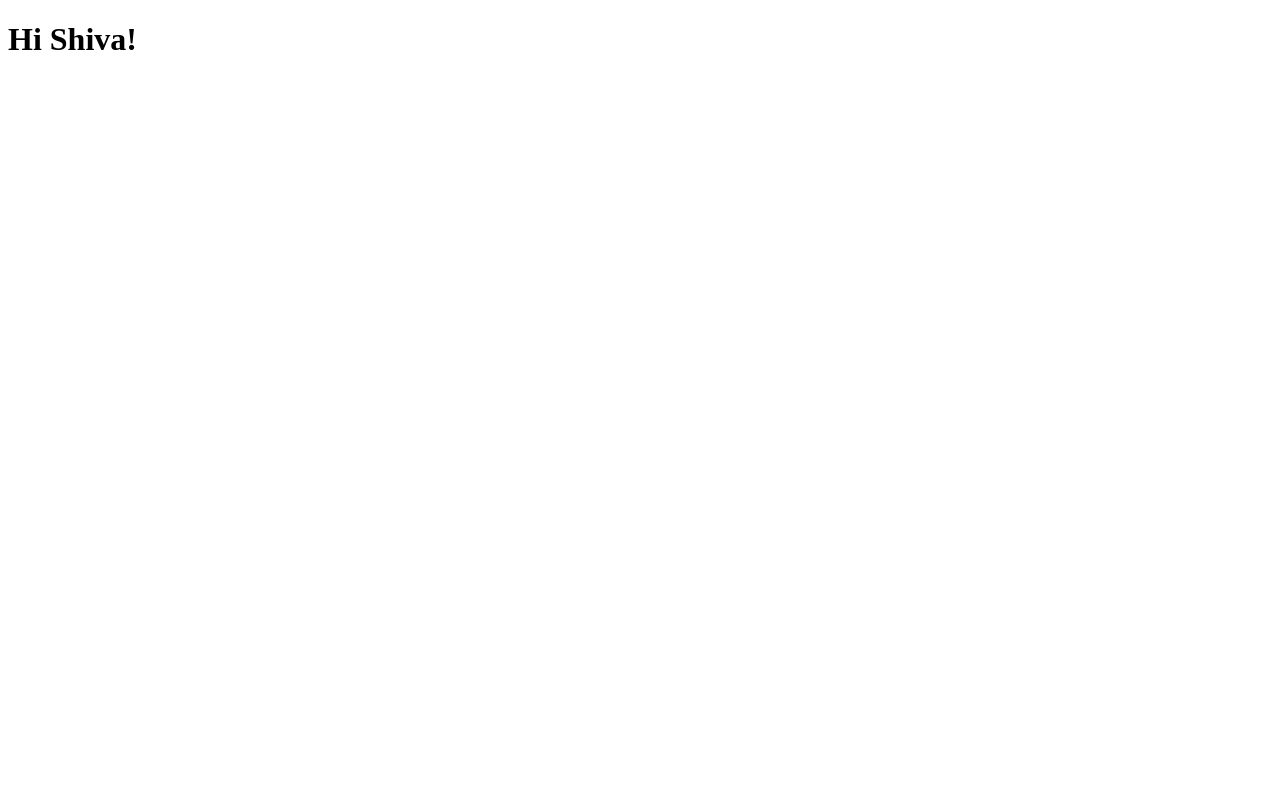
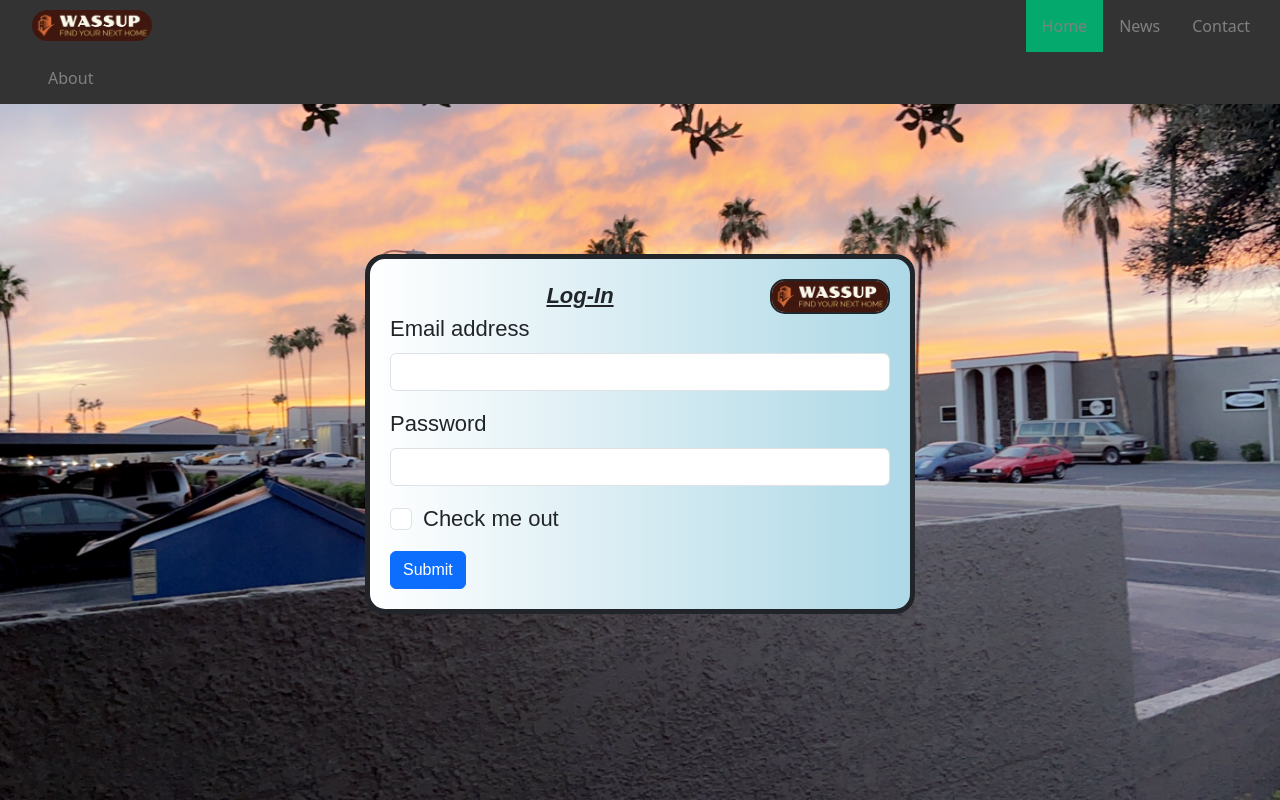
Before and after one commit to shiva490/Repo-1, a plain HTML site: page index.html in a window 1280 px wide. Drawn offline with nearby package versions, Linux system fonts and the light colour scheme.

Commit message:
HTML & CSS of Company-1
Wassup - Find u r next living

```diff
--- a/index.html
+++ b/index.html
@@ -4,9 +4,60 @@
     <meta charset="UTF-8">
     <meta name="viewport" content="width=device-width, initial-scale=1.0">
     <title>Practice</title>
+    <link rel="icon" href="images/logo-png.png" type="image/gif" sizes="16x16">
+
+
     <script src="script.js"></script>
+    <link rel="stylesheet" type="text/css" href="stylesheet.css" />
+    <link href="https://cdn.jsdelivr.net/npm/bootstrap@5.3.3/dist/css/bootstrap.min.css" rel="stylesheet" integrity="sha384-QWTKZyjpPEjISv5WaRU9OFeRpok6YctnYmDr5pNlyT2bRjXh0JMhjY6hW+ALEwIH" crossorigin="anonymous">
 </head>
 <body>
-   <h1>Hi Shiva!</h1>
+
+   <ul>
+    <img id="ig1" src="images/logo-png.png" alt="Shiva Pic" />
+    <li><a class="active" href="#home">Home</a></li>
+    <li><a href="#news">News</a></li>
+    <li><a href="#contact">Contact</a></li>
+    <li><a href="#about">About</a></li>
+  </ul>
+
+
+   <div class="main">
+    <div class="div1">
+
+        <div class="box1">
+            <img id="dk" src="images/logo-png.png" alt="Shiva Pic" />
+        </div>
+
+        <div class="link-div">
+        <b><i><u>Log-In</u></i></b>
+        </div>
+    <form class="login_form" method="post" >
+
+        <div class="mb-3">
+          <label for="exampleInputEmail1" class="form-label">Email address</label>
+          <input type="email" class="form-control" id="exampleInputEmail1" aria-describedby="emailHelp" name="email" required >
+
+          <div id="email_error" class="form-text">Please fill up your Email id</div>
+        </div>
+
+        <div class="mb-3">
+          <label for="exampleInputPassword1" class="form-label">Password</label>
+          <input type="password" class="form-control" id="exampleInputPassword1" name="password" required >
+          <div id="pass_error" class="form-text">Please fill up your password</div>
+        </div>
+
+        <div class="mb-3 form-check">
+          <input type="checkbox" class="form-check-input" id="exampleCheck1">
+          <label class="form-check-label" for="exampleCheck1">Check me out</label>
+        </div>
+
+
+        <button type="submit" onclick="validation()" class="btn btn-primary">Submit</button>
+
+      </form>
+
+    </div>
+   </div>
 </body>
 </html>
--- a/script.js
+++ b/script.js
@@ -1,5 +1,16 @@
-console.log(a);
+var email = document.forms["form"]["email"];
+var pass = document.forms["form"]["password"];
 
-var a = 30;
+var email_error = document.getElementById("email_error");
 
-let b = 25;
+var pass_error = document.getElementById("pass_error");
+
+function validation(event) {
+  event.preventDefault(); // Prevent the default form submission
+
+  if (email_error.style.display === "none") {
+    email_error.style.display = "block";
+  } else {
+    email_error.style.display = "none";
+  }
+}
--- /dev/null
+++ b/stylesheet.css
@@ -0,0 +1,139 @@
+#ig1{
+            width:120px;
+            border-radius: 50px;
+            margin-top: 10px;
+            margin-right: 70%;
+            float: left;
+}
+
+body{
+  background-image: url('images/IMG_1698.JPG');
+  background-repeat: no-repeat;
+  background-attachment:fixed ;
+  background-position: center;
+  background-size: cover;
+}
+
+h1{
+  background: linear-gradient(to right, skyblue , white);
+  background-repeat: no-repeat;
+  background-attachment:fixed ;
+
+
+}
+
+p{
+  /* background: linear-gradient(to right, skyblue,white); */
+  background-repeat: no-repeat;
+  background-attachment:fixed ;
+}
+
+.main{
+  display: flex;
+  align-items: center;
+  justify-content: center;
+  margin-top:150px;
+
+}
+
+
+.div1{
+  border: 5px solid ;
+  border-radius: 20px;
+  width: 550px;
+  font-size: 22px;
+  padding: 20px;
+  background: linear-gradient(to left, lightblue,white);
+  justify-content:center;
+  font-family: sans-serif;
+}
+
+.div2{
+  margin-right: 380px;
+  border: 2px solid yellowgreen;
+  border-radius: 10px;
+  width: 250px;
+  font-size: 22px;
+  padding: 20px;
+  float:right;
+  clip-path:path("M0.999994 2C-0.600006 243.6 168.333 299.333 253 297M0.999994 2L48 419M0.999994 2V253M0.999994 2L253 297M253 297L0.999994 253M253 297L48 419M0.999994 253L48 419");
+}
+#l1{
+  color: black;
+}
+/*
+.box1{
+  width: 120px;
+  height: 38px;
+  background-color: aqua;
+  border-radius: 15px;
+  border: 2px solid;
+  float: right;
+  margin-right: 0px;
+} */
+
+#dk{
+  width:120px;
+  height: 35px;
+  float: right;
+  border-radius: 15px;
+  border: 2px solid;
+  margin-right: 0px;
+}
+
+a:link{
+  color:gray;
+  align-items: center;
+
+}
+
+a:visited{
+  color: aquamarine;
+}
+
+a:hover{
+  color: tomato;
+}
+
+.link-div{
+  display: flex;
+  justify-content: center;
+  text-align: center;
+}
+
+ul {
+  list-style-type: none;
+  margin: 0;
+  padding: 0;
+  overflow: hidden;
+  background-color: #333;
+}
+
+li {
+  float: left;
+}
+
+li a {
+  display: block;
+  color: white;
+  text-align: center;
+  padding: 14px 16px;
+  text-decoration: none;
+}
+
+li a:hover:not(.active) {
+  background-color: #111;
+}
+
+.active {
+  background-color: #04AA6D;
+}
+
+
+.login_form #pass_error,
+.login_form #email_error{
+  margin-top: 5px;
+  color: #C62828;
+  display: none;
+
+}
```
Also changed, not shown: images/IMG_1698.JPG (added), images/logo-png.png (added), images/photo for EAD Application.jpeg (added).
